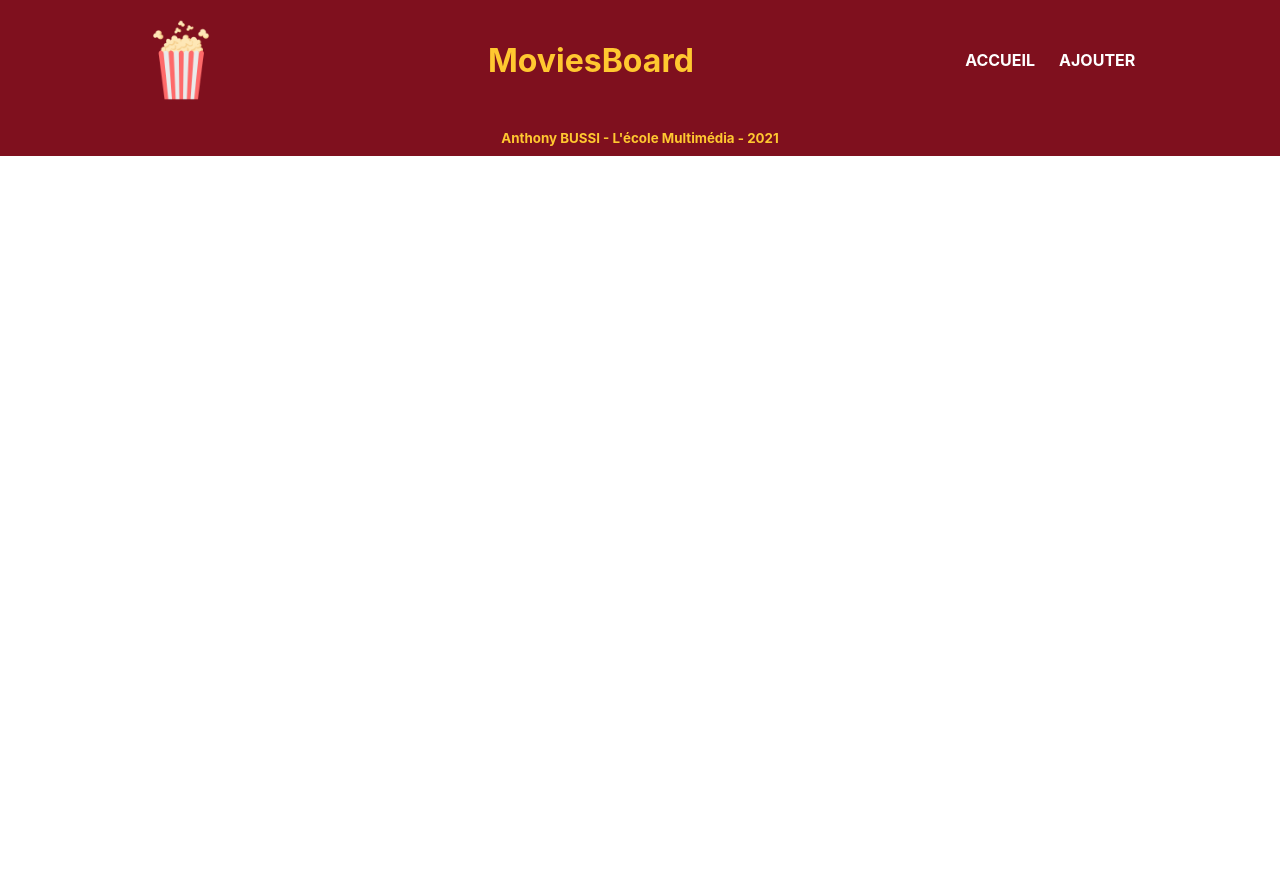
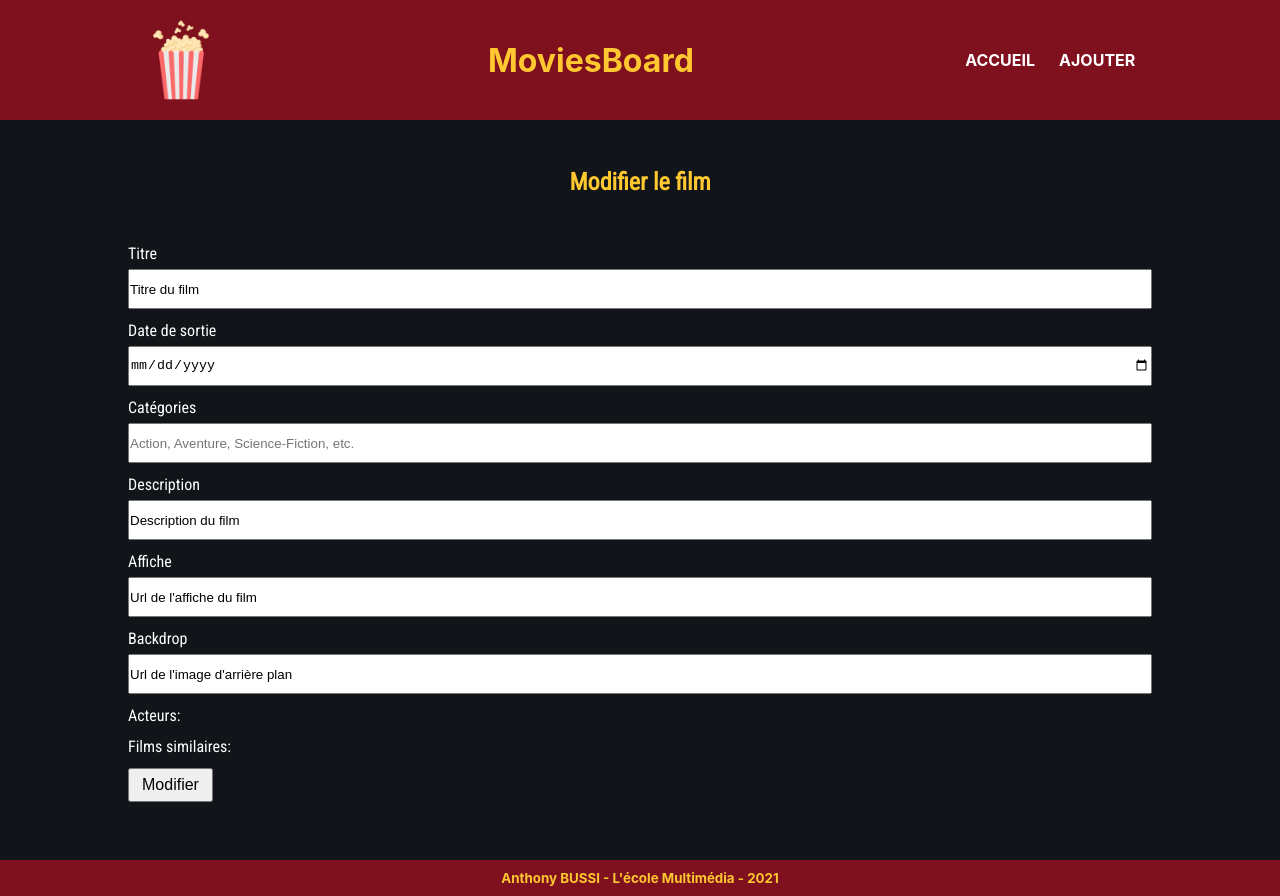
Before and after one commit to AnthonyBussi/MoviesBoard, a React (Create React App) app: page /edit in a window 1280 px wide. Before the commit the page ends 800 px from the top, so only its background shows below. Built offline with nearby package versions, Linux system fonts and the light colour scheme.

Commit message:
Création de la page d'édition et modifications css

```diff
--- a/src/components/MovieCard.js
+++ b/src/components/MovieCard.js
@@ -8,13 +8,15 @@ const Card = ( { movie } ) => {
 
     const movieId = movie.id;
 
+    const shortDescription = movie.description.slice(0, 100);
+
     return (
         <div className="movie-card">
             <Link to={`movies/${movieId}`} className="movie-link">
                 <h2 className="movie-title">{ movie.title }</h2>
                 <time className="movie-date">{FormatDate.DateForm(movie.release_date)}</time>
                 <img src={ movie.poster } alt={ `Affiche du film ${movie.title}` } className="movie-img" />
-                <p className="movie-description">{ movie.description }</p>
+                <p className="movie-description">{shortDescription}...</p>
             </Link>
                 <div className="movie-card-buttons">
                     <button type="button" className="edit-btn">Modifier</button>
--- a/src/views/Add.js
+++ b/src/views/Add.js
@@ -27,14 +27,14 @@ const Add = () => {
     return (
         <div className="add page">
             <main>
+                <h2>Ajouter un film à la bibliothèque</h2>
                 <section className="form-container">
                     <form onSubmit={ displayResult }>
-                        <label htmlFor="add-searchbar">Rechercher un film</label>
                         <input list="movies-datalist"
                                type="text"
                                name="add-searchbar"
                                id="add-searchbar"
-                               placeholder="Rechercher un film"
+                               placeholder="Rechercher un film à ajouter"
                                onInput={ handleSearchTerm }
                         />
                         <button type="submit" name="search-btn" className="form-btn">Rechercher</button>
@@ -50,7 +50,7 @@ const Add = () => {
                         </datalist>
                     </form>
                 </section>
-                {/* <section>
+                <section>
                     <form className="form-add-movie">
                         <div className="form-add-movie-filters">
                             <div className="form-add-movie-filter">
@@ -107,7 +107,7 @@ const Add = () => {
                         </div>
                         <button className="form-add-movie-validate">Valider</button>
                     </form>
-                </section> */}
+                </section>
             </main>
         </div>
     );
--- a/src/views/Edit.js
+++ b/src/views/Edit.js
@@ -1,9 +1,73 @@
-import React from 'react';
+import React, { useEffect, useState } from 'react';
+import axios from 'axios';
+
+import './style/Edit.css';
 
 const Edit = () => {
+
     return (
-        <div>
+        <div className="edit page">
+            <main>
+                <h2>Modifier le film</h2>
+                <section>
+                    <form className="form-edit-movie">
+                        <div className="form-edit-movie-filters">
+                            <div className="form-edit-movie-filter">
+                                <label htmlFor="title">Titre</label>
+                                <input type="text"
+                                       name="title"
+                                       defaultValue="Titre du film"
+                                       required />
+                            </div>
+                            <div className="form-edit-movie-filter">
+                                <label htmlFor="date">Date de sortie</label>
+                                <input type="date"
+                                       name="date"
+                                       defaultValue="Date de sortie"
+                                       required />
+                            </div>
+                            <div className="form-edit-movie-filter">
+                                <label htmlFor="categories">Catégories</label>
+                                <input type="text"
+                                       name="categories"
+                                       placeholder="Action, Aventure, Science-Fiction, etc."
+                                       required />
+                            </div>
+                            <div className="form-edit-movie-filter">
+                                <label htmlFor="description">Description</label>
+                                <input type="textarea"
+                                       name="description"
+                                       defaultValue="Description du film"
+                                       required />
+                            </div>
+                            <div className="form-edit-movie-filter">
+                                <label htmlFor="poster">Affiche</label>
+                                <input type="url"
+                                       name="poster"
+                                       defaultValue="Url de l'affiche du film"
+                                       required />
+                            </div>
+                            <div className="form-edit-movie-filter">
+                                <label htmlFor="backdrop">Backdrop</label>
+                                <input type="url"
+                                       name="backdrop"
+                                       defaultValue="Url de l'image d'arrière plan"
+                                       pattern="http://*"
+                                       required />
+                            </div>
+                            <div className="form-edit-movie-filter">
+                                <label>Acteurs:</label>
 
+                            </div>
+                            <div className="form-edit-movie-filter">
+                                <label>Films similaires:</label>
+
+                            </div>
+                        </div>
+                        <button className="form-edit-movie-validate">Modifier</button>
+                    </form>
+                </section>
+            </main>
         </div>
     );
 };
--- a/src/views/style/Add.css
+++ b/src/views/style/Add.css
@@ -1,3 +1,9 @@
+.add h2 {
+    text-align: center;
+    color: #FFC830;
+    margin-bottom: 48px;
+}
+
 .form-container form {
     margin: 12px 0 48px;
     text-align: center;
--- a/src/views/style/Edit.css
+++ b/src/views/style/Edit.css
@@ -0,0 +1,23 @@
+.edit h2 {
+    text-align: center;
+    color: #FFC830;
+    margin-bottom: 48px;
+}
+
+.form-edit-movie-filter {
+    display: flex;
+    flex-direction: column;
+    color: white;
+    margin-bottom: 12px;
+}
+
+.form-edit-movie-filter input {
+    margin-top: 6px;
+    height: 40px;
+    paddsing-left: 12px;
+}
+
+.form-edit-movie-validate {
+    font-size: 16px;
+    padding: 6px 12px;
+}
```
